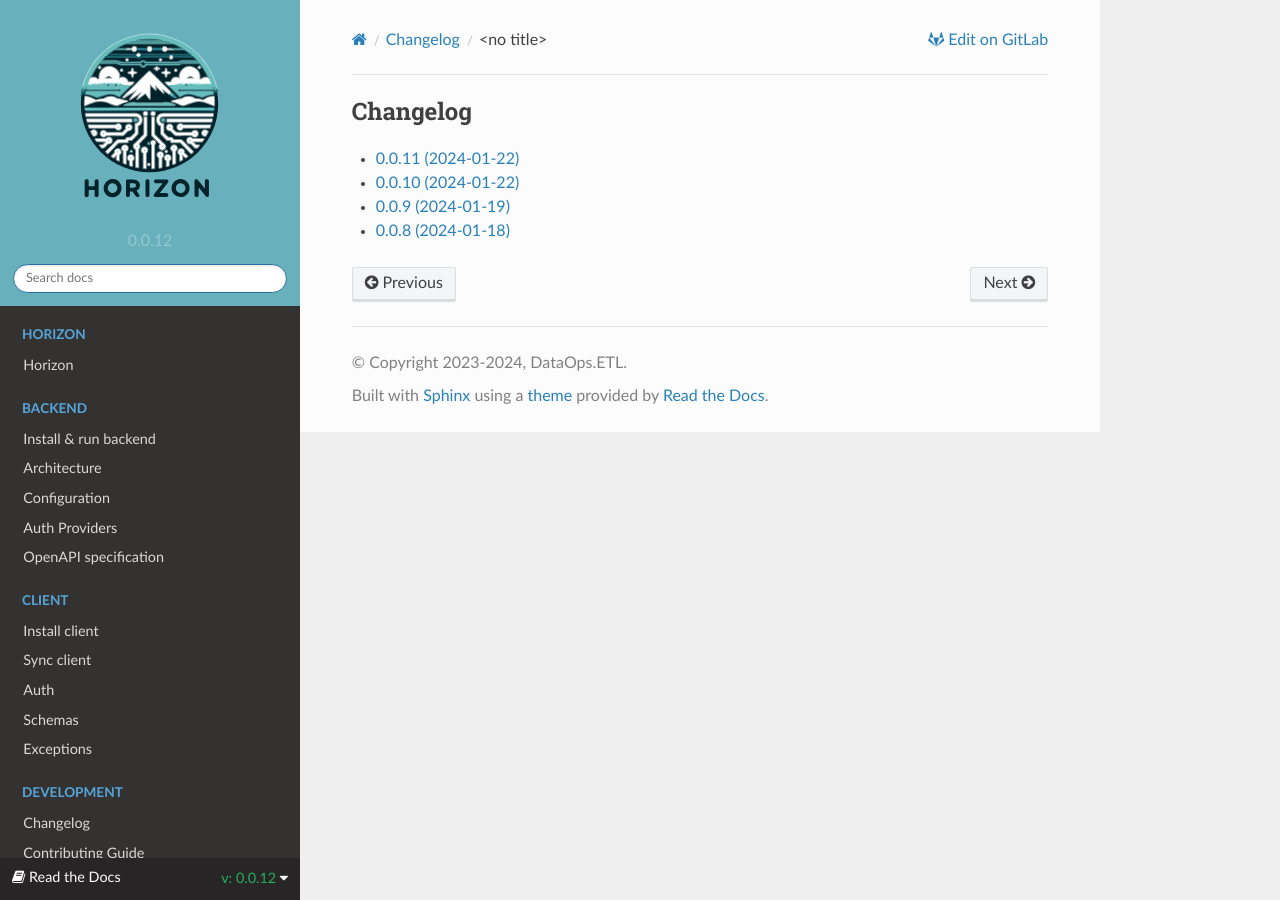
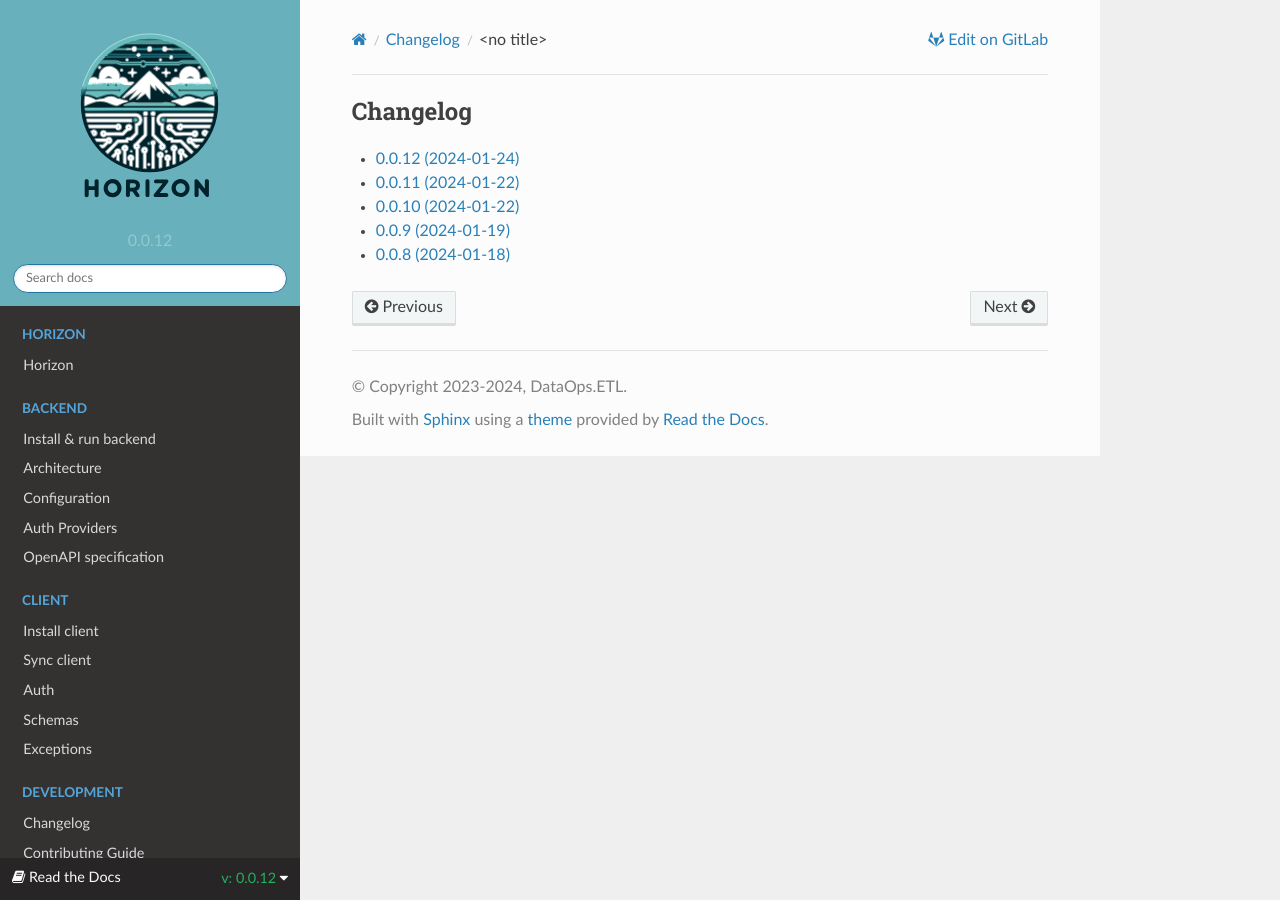
Before and after one commit to MobileTeleSystems/horizon, a Sphinx documentation site: the page built from docs/changelog/index.rst, in a window 1280 px wide. Built offline with Sphinx 7.4.7 and the Read the Docs theme 2.0.0, drawn with Linux system fonts in a browser that asks for light colours.

Commit message:
[DOP-11538] Fix changelog

```diff
--- a/docs/changelog/index.rst
+++ b/docs/changelog/index.rst
@@ -3,6 +3,7 @@
     :caption: Changelog
 
     DRAFT
+    0.0.12
     0.0.11
     0.0.10
     0.0.9
```
